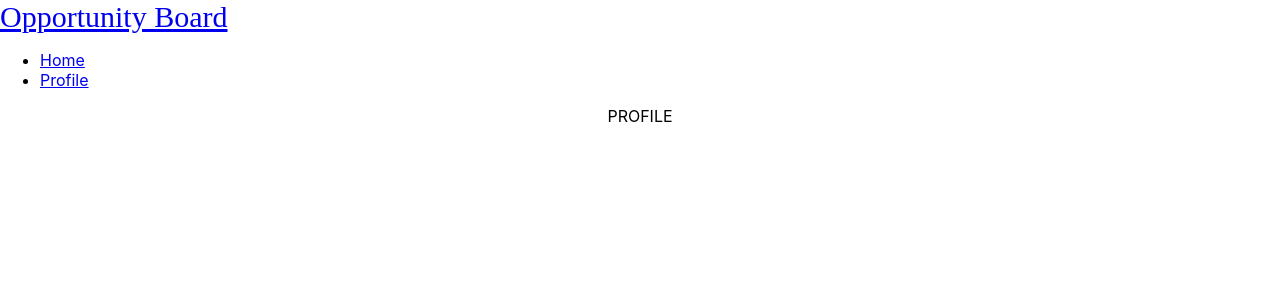
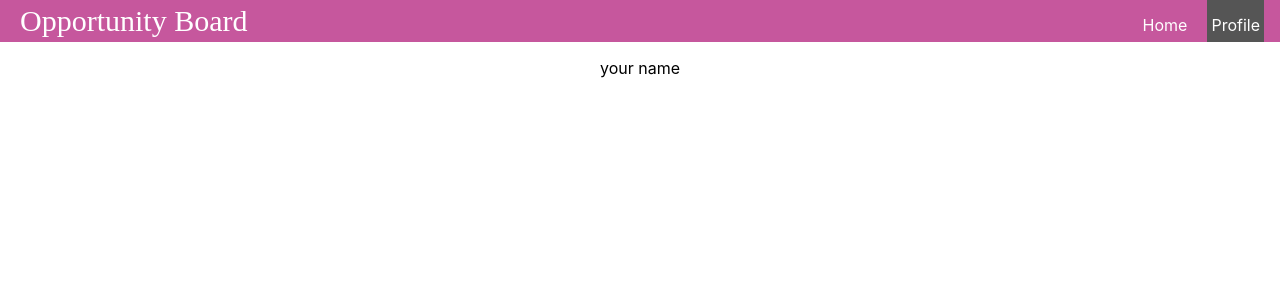
Before and after one commit to jamesmwu/joamayakieves, a React (Create React App) app in the folder frontend/: page /profile in a window 1280 px wide. Shown: the top 300 px of the page. Built offline with nearby package versions, Linux system fonts and the light colour scheme.

Commit message:
Fixed CSS file so the styling shows on the navigation bar

```diff
--- a/frontend/src/pages/Profile.js
+++ b/frontend/src/pages/Profile.js
@@ -1,7 +1,11 @@
 import React from "react";
 
 export default function Profile() {
+
     return (
-        <p>PROFILE</p>
+        <h1>PROFILE</h1>,
+        <p>your name</p>
+
+
     );
 }
--- a/frontend/src/styles/Navbar.css
+++ b/frontend/src/styles/Navbar.css
@@ -1,6 +1,6 @@
 
 
-.nav{
+.navStyle{
     background-color:#c6579d;
     color: white;
     display: flex;
@@ -16,7 +16,7 @@
     font: 30px "Times New Roman";
 }
 
-.nav ul {
+.navStyle ul {
     padding:0;
     margin:0;
     list-style: none;
@@ -24,7 +24,7 @@
     gap: 1rem;
 }
 
-.nav a{
+.navStyle a{
     color: inherit;
     text-decoration: none;
     height: 100%;
@@ -33,10 +33,10 @@
     padding: .25rem;
 }
 
-.nav li.active{
+.navStyle li.active{
     background-color: #555;
 }
 
-.nav li:hover{
+.navStyle li:hover{
     background-color: #777;
 }
--- a/frontend/src/styles/Profile.css
+++ b/frontend/src/styles/Profile.css
@@ -0,0 +1,6 @@
+#circle {
+    width: 100px;
+    height: 100px;
+    background: red;
+    border-radius: 50%
+  }
```
